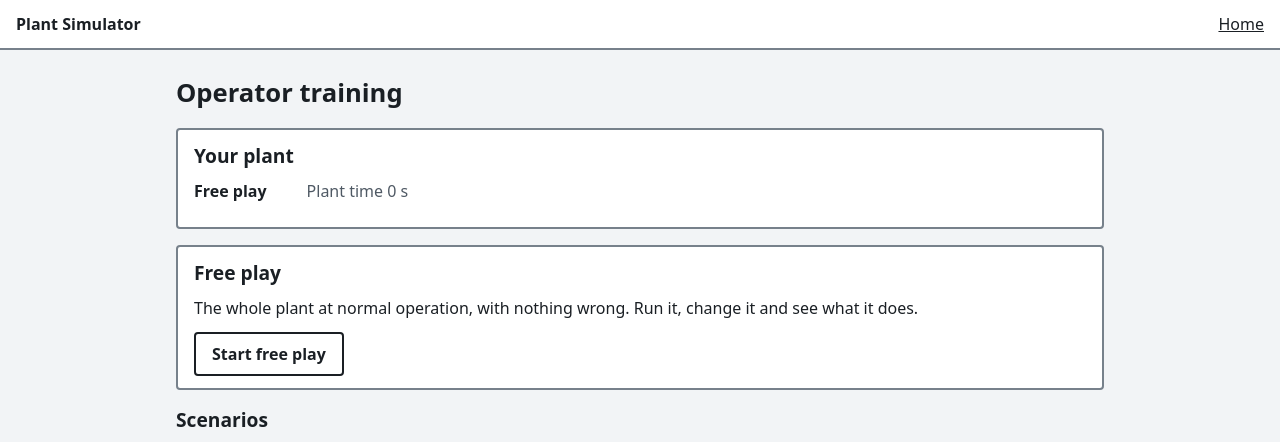
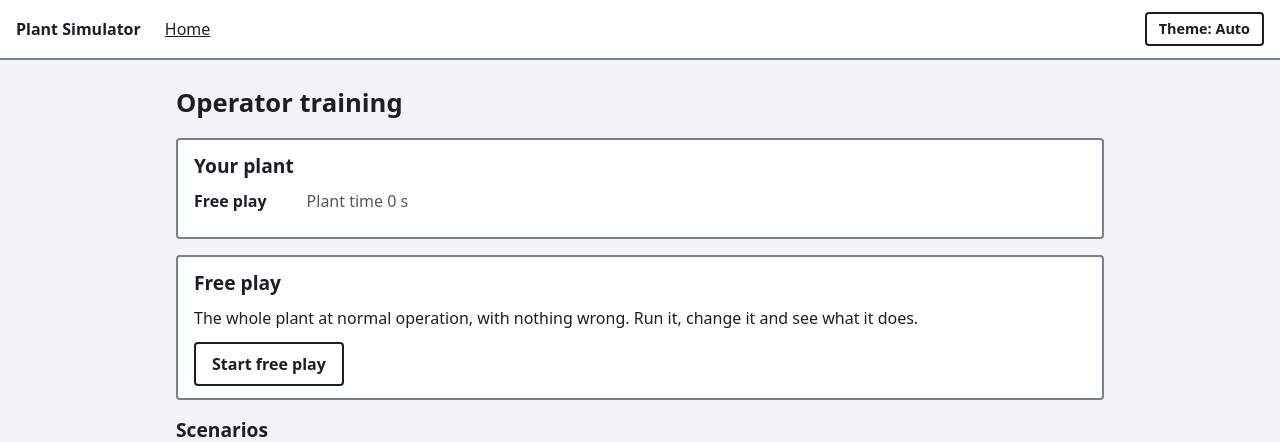
Before and after one commit to gareytwin1/plant-simulator, a Python web app: template templates/index.html in a window 1280 px wide. Shown: the top 442 px of the page. Run offline with Jinja, Linux system fonts and the light colour scheme; the template is opened without the code that fills it, so the values that code supplies are empty.

Commit message:
T16-11: Theme toggle in the shared header
Auto, Light and Dark, cycled by one button. The choice is data-theme on
<html>, kept in guarded localStorage and painted from <head> so a saved
choice shows on the first frame. Auto removes the override and follows the OS.

Co-Authored-By: Claude Sonnet 5.5 <noreply@anthropic.com>

```diff
--- a/static/css/landing.css
+++ b/static/css/landing.css
@@ -42,6 +42,7 @@ a {
 .site-nav {
   display: flex;
   flex-wrap: wrap;
+  flex: 1;
   gap: 0.25rem 1rem;
 }
 
@@ -70,6 +71,15 @@ h2 {
 h3 {
   font-size: 1.05rem;
   margin: 0 0 0.25rem;
+}
+
+.theme-toggle {
+  padding: 0.25rem 0.75rem;
+  font-size: 0.9rem;
+}
+
+.theme-toggle[hidden] {
+  display: none;
 }
 
 .panel {
--- a/static/js/landing.js
+++ b/static/js/landing.js
@@ -65,7 +65,7 @@
     var phaseEl = doc.getElementById("standing-phase");
     var timeEl = doc.getElementById("standing-time");
     var noticeEl = doc.getElementById("notice");
-    var buttons = Array.prototype.slice.call(doc.querySelectorAll("button"));
+    var buttons = Array.prototype.slice.call(doc.querySelectorAll("main button"));
 
     function notice(text, kind) {
       noticeEl.textContent = text;
--- /dev/null
+++ b/static/js/theme.js
@@ -0,0 +1,93 @@
+/* Theme choice (T16-11): Auto follows the OS, Light and Dark override it.
+ *
+ * The choice is `data-theme` on <html>, which static/css/tokens.css turns into
+ * a colour scheme; Auto removes the attribute. It is kept in localStorage,
+ * which can be missing or throw (private windows, blocked site data), so every
+ * access is guarded and the page works without it. Load this in <head> and call
+ * Theme.apply(document) at once, so a saved choice paints on the first frame.
+ * Everything above the "browser glue" marker is pure so it runs under Node;
+ * tests/test_landing.py drives it that way.
+ */
+(function (root) {
+  "use strict";
+
+  var KEY = "plant_theme";
+  var NEXT = { auto: "light", light: "dark", dark: "auto" };
+  var LABEL = { auto: "Theme: Auto", light: "Theme: Light", dark: "Theme: Dark" };
+
+  var api = {};
+
+  api.normalise = function (value) {
+    return Object.prototype.hasOwnProperty.call(NEXT, value) ? value : "auto";
+  };
+
+  api.next = function (choice) {
+    return NEXT[api.normalise(choice)];
+  };
+
+  api.label = function (choice) {
+    return LABEL[api.normalise(choice)];
+  };
+
+  api.read = function (storage) {
+    try {
+      return api.normalise(storage.getItem(KEY));
+    } catch (error) {
+      return "auto";
+    }
+  };
+
+  api.write = function (storage, choice) {
+    try {
+      storage.setItem(KEY, choice);
+    } catch (error) {
+      // The choice still applies for this page view.
+    }
+  };
+
+  api.paint = function (doc, choice) {
+    if (choice === "auto") doc.documentElement.removeAttribute("data-theme");
+    else doc.documentElement.setAttribute("data-theme", choice);
+  };
+
+  /* browser glue */
+
+  function storageOf(win) {
+    try {
+      return win.localStorage;
+    } catch (error) {
+      return null;
+    }
+  }
+
+  api.apply = function (doc, win) {
+    var choice = api.read(storageOf(win || root));
+    api.paint(doc, choice);
+    return choice;
+  };
+
+  api.mount = function (doc, win) {
+    var storage = storageOf(win || root);
+    var button = doc.getElementById("theme-toggle");
+    var choice = api.read(storage);
+
+    if (!button) return;
+
+    function show() {
+      button.textContent = api.label(choice);
+      button.setAttribute("aria-label", api.label(choice) + ". Activate to change.");
+    }
+
+    show();
+    button.hidden = false;
+    button.addEventListener("click", function () {
+      choice = api.next(choice);
+      api.paint(doc, choice);
+      api.write(storage, choice);
+      show();
+    });
+  };
+
+  if (typeof module !== "undefined" && module.exports) module.exports = api;
+  else root.Theme = api;
+})(typeof window !== "undefined" ? window : globalThis);
--- a/templates/base.html
+++ b/templates/base.html
@@ -6,6 +6,8 @@
   <title>{% block title %}Plant Simulator{% endblock %}</title>
   <link rel="stylesheet" href="{{ url_for('static', filename='css/tokens.css') }}">
   <link rel="stylesheet" href="{{ url_for('static', filename='css/landing.css') }}">
+  <script src="{{ url_for('static', filename='js/theme.js') }}"></script>
+  <script>Theme.apply(document);</script>
   {% block head %}{% endblock %}
 </head>
 <body>
@@ -14,10 +16,12 @@
     <nav class="site-nav" aria-label="Main">
       <a href="{{ url_for('landing') }}"{% if request.endpoint == 'landing' %} aria-current="page"{% endif %}>Home</a>
     </nav>
+    <button type="button" id="theme-toggle" class="theme-toggle" hidden>Theme: Auto</button>
   </header>
   <main>
     {% block content %}{% endblock %}
   </main>
+  <script>Theme.mount(document);</script>
   {% block scripts %}{% endblock %}
 </body>
 </html>
```
Also changed, not shown: tests/test_landing.py (+119 -0 lines).
